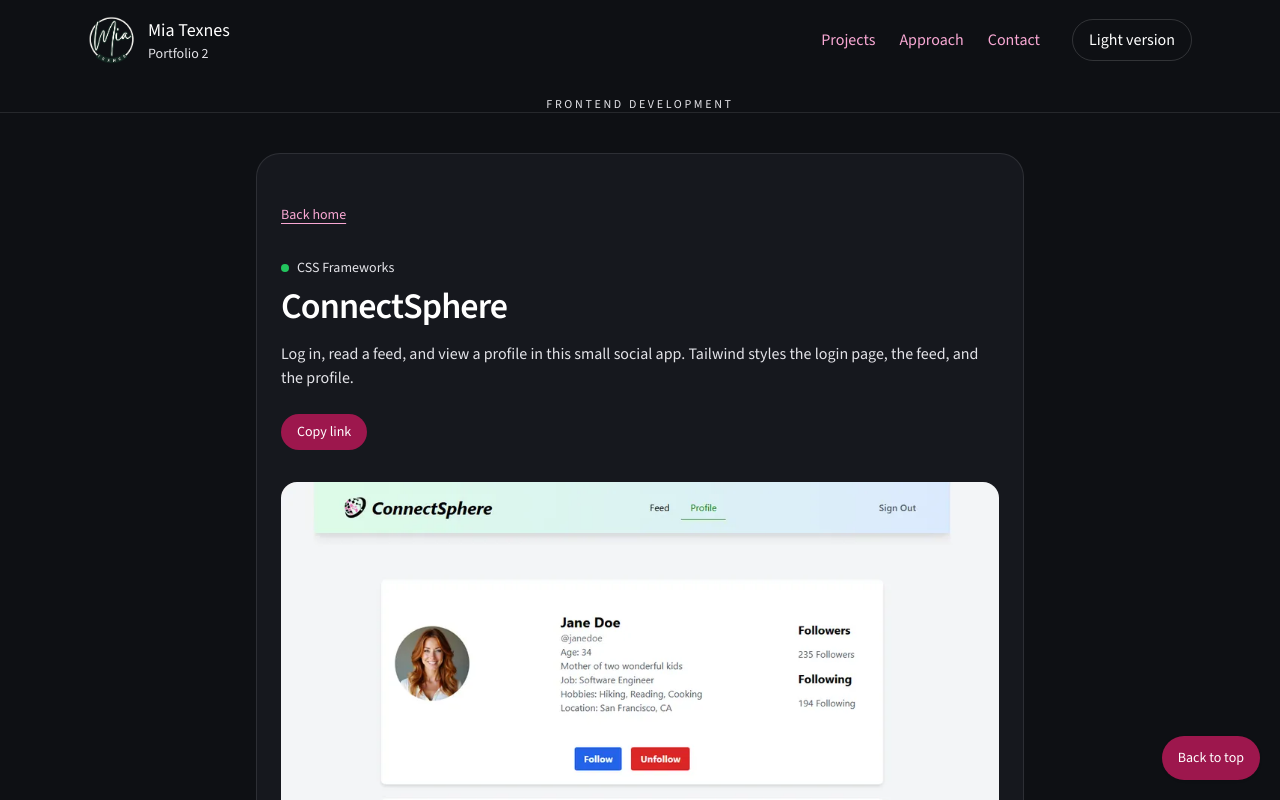
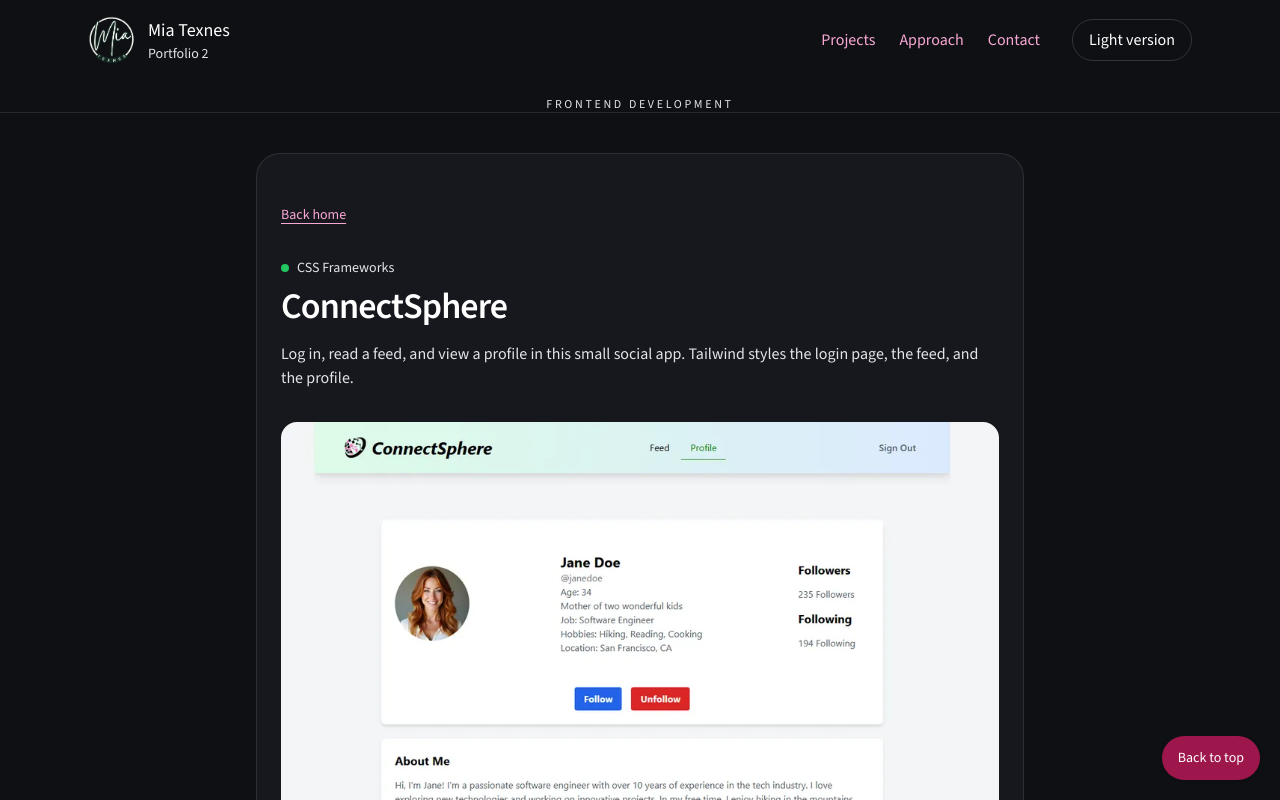
Before and after one commit to MiaTexnes/Portfolio-2, a Next.js app: page /connectsphere in a window 1280 px wide. Shown: the top 800 px of the page. Built offline with nearby package versions, Linux system fonts and the light colour scheme.

Commit message:
Remove the copy link from the project pages.

```diff
--- a/components/Article.js
+++ b/components/Article.js
@@ -1,6 +1,5 @@
 import Image from "next/image";
 import Link from "next/link";
-import CopyLinkButton from "@/components/CopyLinkButton";
 
 export default function Article({ project }) {
   return (
@@ -28,10 +27,6 @@ export default function Article({ project }) {
       <p className="mt-4 leading-6 text-[#3f3f46] dark:text-[#e3e3e8]">
         {project.description}
       </p>
-
-      <div className="mt-6">
-        <CopyLinkButton />
-      </div>
 
       <figure className="mt-8">
         <Image
--- a/components/CopyLinkButton.js
+++ /dev/null
@@ -1,27 +0,0 @@
-"use client";
-
-import { useState } from "react";
-
-export default function CopyLinkButton() {
-  const [message, setMessage] = useState("Copy link");
-
-  async function onCopy() {
-    const url = window.location.href;
-    try {
-      await navigator.clipboard.writeText(url);
-      setMessage("Link copied");
-    } catch {
-      setMessage(url);
-    }
-  }
-
-  return (
-    <button
-      type="button"
-      onClick={onCopy}
-      className="rounded-full bg-[#18181b] px-4 py-2 text-left text-sm text-white dark:bg-[#9d174d]"
-    >
-      {message}
-    </button>
-  );
-}
```
